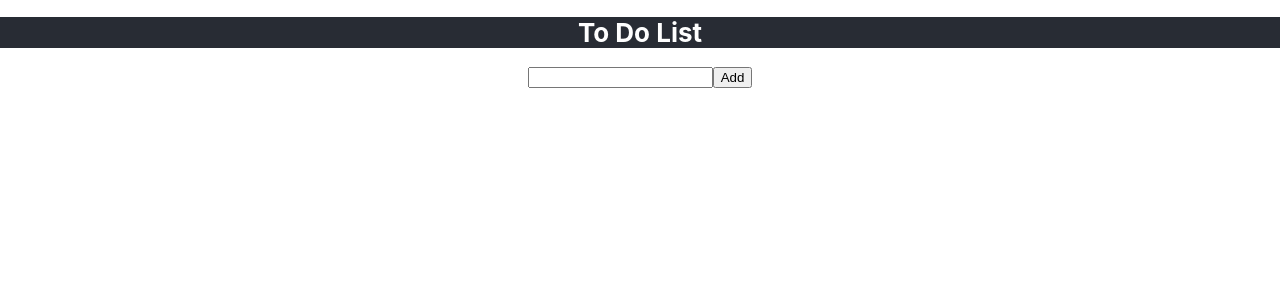
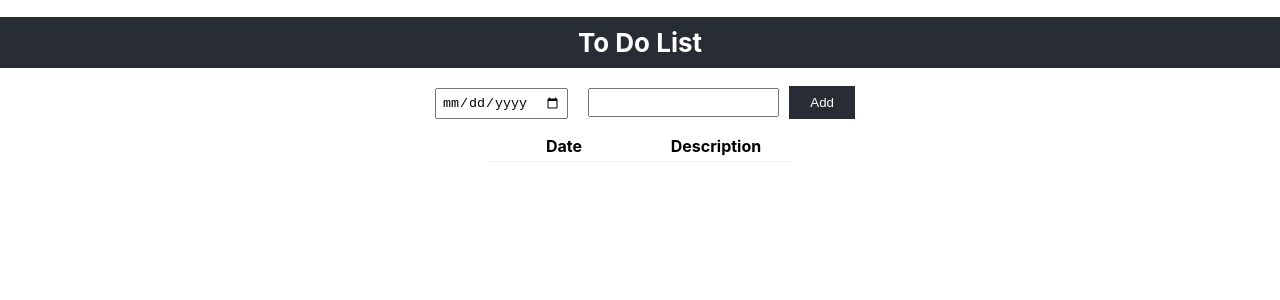
Before and after one commit to ullataponen/todo-app, a React (Create React App) app: page / in a window 1280 px wide. Shown: the top 300 px of the page. Built offline with nearby package versions, Linux system fonts and the light colour scheme.

Commit message:
Add date field, create separate component for Todolist

```diff
--- a/src/App.css
+++ b/src/App.css
@@ -1,3 +1,7 @@
+* {
+	box-sizing: border-box;
+}
+
 .App {
 	text-align: center;
 }
@@ -15,6 +19,7 @@
 	justify-content: center;
 	font-size: calc(10px + 2vmin);
 	color: white;
+	padding: 10px;
 }
 
 .App-link {
@@ -22,5 +27,31 @@
 }
 
 table {
-	margin: auto;
+	margin: 10px auto 0;
 }
+
+th,
+td {
+	padding: 5px;
+	min-width: 150px;
+	border-bottom: 1px solid #eee;
+}
+
+input {
+	padding: 5px;
+	margin: 0 10px;
+}
+
+button {
+	background-color: #282c34;
+	color: #fff;
+	border: 1px solid transparent;
+	padding: 8px 20px;
+}
+
+button:hover {
+	background-color: #fff;
+	color: #282c34;
+	border: 1px solid #282c34;
+	transition: ease-out 0.2s;
+}
--- a/src/App.js
+++ b/src/App.js
@@ -1,33 +1,12 @@
 import React, { useState } from "react";
 import "./App.css";
+import Todolist from "./Todolist";
 
 function App() {
-	const [desc, setDesc] = useState("");
-	const [todos, setTodos] = useState([]);
-
-	const inputChanged = event => {
-		setDesc(event.target.value);
-	};
-
-	const addTodo = event => {
-		event.preventDefault();
-		setTodos([...todos, desc]);
-	};
-
 	return (
 		<div className="App">
 			<h1 className="App-header">To Do List</h1>
-			<input type="text" onChange={inputChanged} value={desc} />
-			<button onClick={addTodo}>Add</button>
-			<table>
-				<tbody>
-					{todos.map((todo, index) => (
-						<tr key={index}>
-							<td>{todo}</td>
-						</tr>
-					))}
-				</tbody>
-			</table>
+			<Todolist />
 		</div>
 	);
 }
--- a/src/Todolist.js
+++ b/src/Todolist.js
@@ -1,3 +1,51 @@
 import React, { useState } from "react";
 
-return <div></div>;
+const Todolist = () => {
+	const [todo, setTodo] = useState({ desc: "", date: "" });
+	const [todos, setTodos] = useState([]);
+
+	const addTodo = event => {
+		event.preventDefault();
+		setTodos([...todos, todo]);
+	};
+
+	const inputChanged = event => {
+		setTodo({ ...todo, [event.target.name]: event.target.value });
+	};
+
+	return (
+		<div>
+			<input
+				type="date"
+				name="date"
+				onChange={inputChanged}
+				value={todo.date}
+			/>
+			<input
+				type="text"
+				name="desc"
+				onChange={inputChanged}
+				value={todo.desc}
+			/>
+			<button onClick={addTodo}>Add</button>
+			<table>
+				<thead>
+					<tr>
+						<th>Date</th>
+						<th>Description</th>
+					</tr>
+				</thead>
+				<tbody>
+					{todos.map((todo, index) => (
+						<tr key={index}>
+							<td>{todo.date}</td>
+							<td>{todo.desc}</td>
+						</tr>
+					))}
+				</tbody>
+			</table>
+		</div>
+	);
+};
+
+export default Todolist;
```
